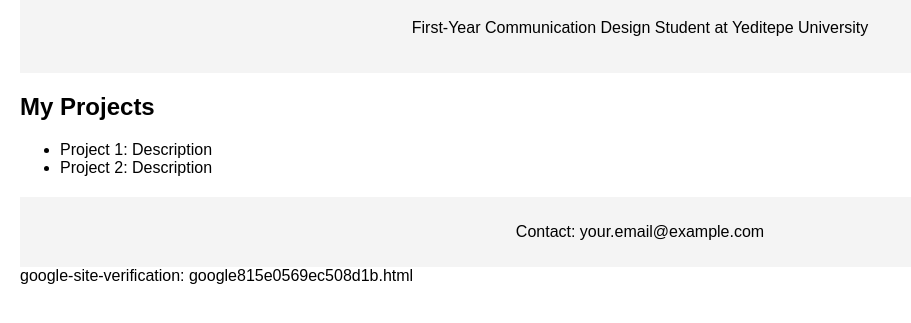
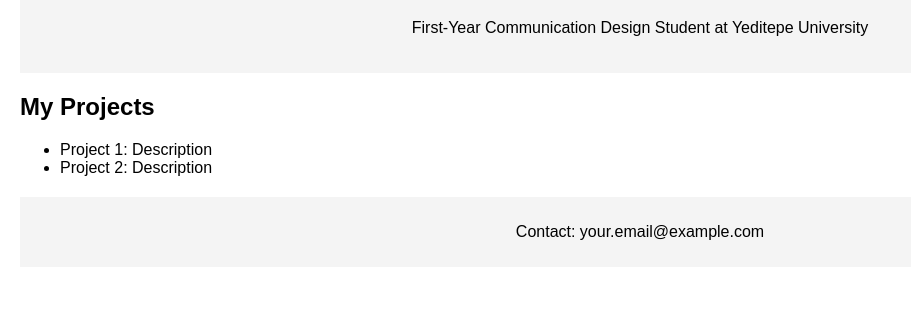
Before and after one commit to MehmetEmirUgurlu/MehmetEmirUgurlu, a plain HTML site: page index.html in a window 1280 px wide. Shown: the part 101-424 px from the top of the page, without its empty margins (0-911 px from the left). Drawn offline with Linux system fonts and the light colour scheme.

Commit message:
Update index.html

```diff
--- a/index.html
+++ b/index.html
@@ -28,4 +28,3 @@
     </footer>
 </body>
 </html>
-google-site-verification: google815e0569ec508d1b.html
```
